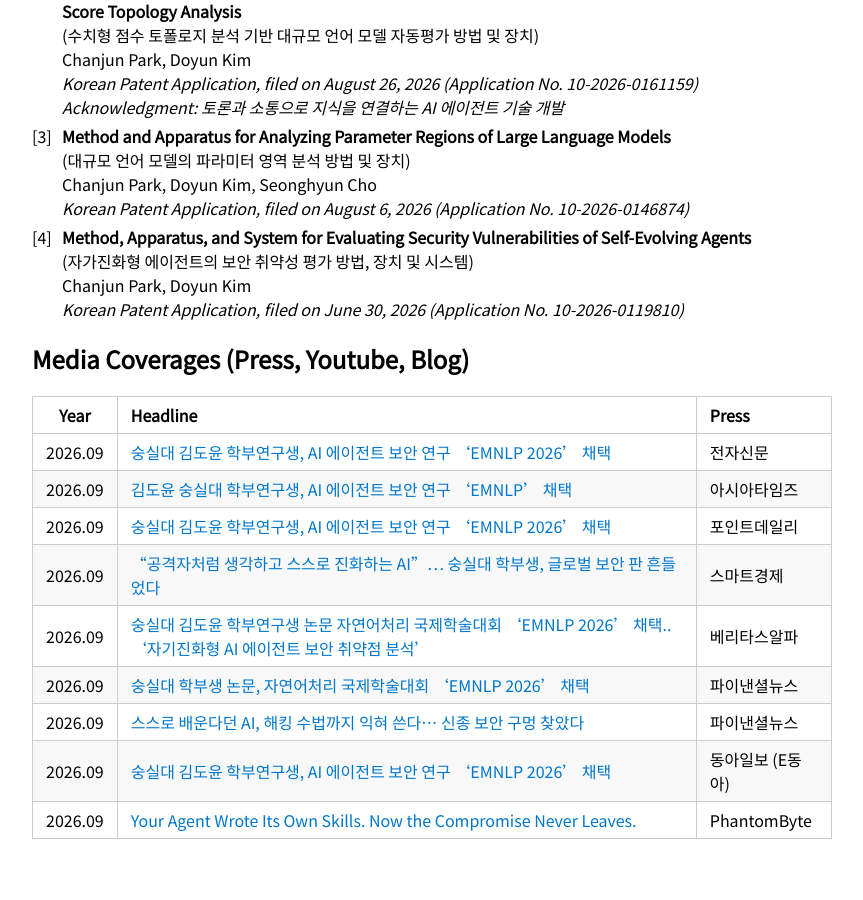
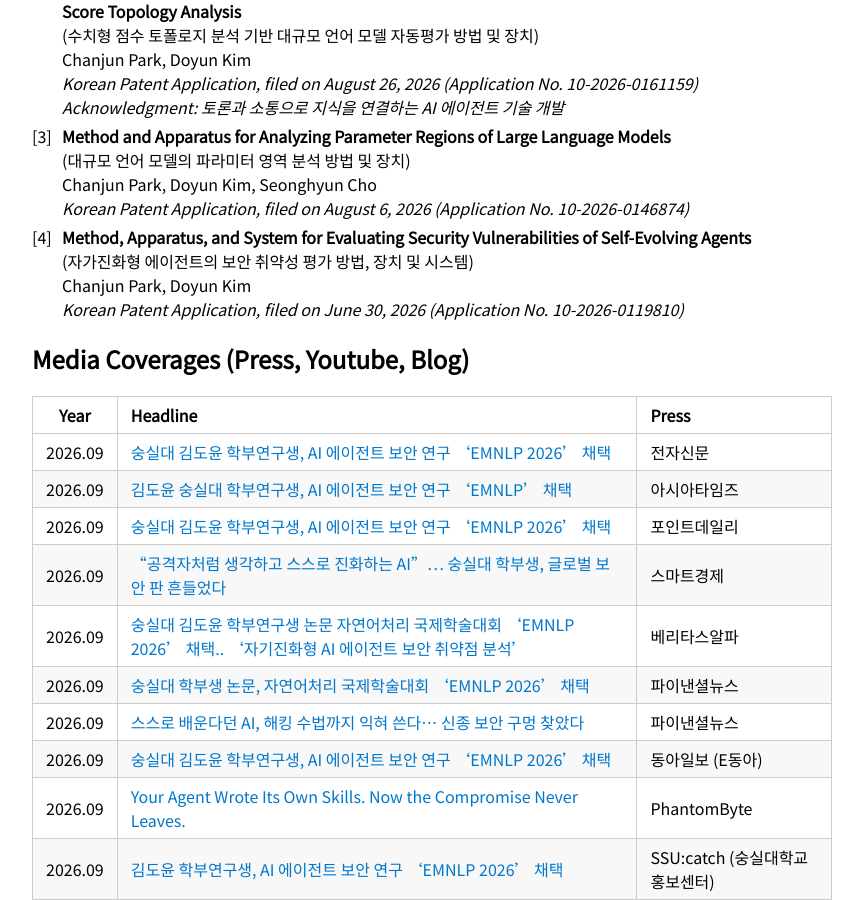
Before and after one commit to Doyun-coding/Doyun-coding.github.io, a Jekyll site: the page built from index.md, in a window 1280 px wide and 900 px high, scrolled down 1167 px. Shown: the whole window, without its empty margins (208-1071 px from the left). Built offline with Jekyll 4.4.1, drawn with Linux system fonts in a browser that asks for light colours; our own code applies the rules of GitHub Pages for plain Markdown files; before the commit the page ends 2006 px from its top, so only the background shows below that.

Commit message:
Add SSU:catch media coverage entry
Co-Authored-By: Claude Sonnet 5 <noreply@anthropic.com>

```diff
--- a/index.md
+++ b/index.md
@@ -42,3 +42,4 @@ Year | Headline | Press
 2026.09 | [스스로 배운다던 AI, 해킹 수법까지 익혀 쓴다… 신종 보안 구멍 찾았다](https://www.fnnews.com/news/202609031432293949) | 파이낸셜뉴스
 2026.09 | [숭실대 김도윤 학부연구생, AI 에이전트 보안 연구 'EMNLP 2026' 채택](http://edu.donga.com/news/articleView.html?idxno=111575) | 동아일보 (E동아)
 2026.09 | [Your Agent Wrote Its Own Skills. Now the Compromise Never Leaves.](https://articles.phantom-byte.com/your-agent-wrote-its-own-skills-now-the-compromise-never-leaves.html) | PhantomByte
+2026.09 | [김도윤 학부연구생, AI 에이전트 보안 연구 'EMNLP 2026' 채택](https://scatch.ssu.ac.kr/%EB%89%B4%EC%8A%A4%EC%84%BC%ED%84%B0/%EC%A3%BC%EC%9A%94%EB%89%B4%EC%8A%A4/?slug=%ea%b9%80%eb%8f%84%ec%9c%a4-%ed%95%99%eb%b6%80%ec%97%b0%ea%b5%ac%ec%83%9d-ai-%ec%97%90%ec%9d%b4%ec%a0%84%ed%8a%b8-%eb%b3%b4%ec%95%88-%ec%97%b0%ea%b5%ac-emnlp-2026-%ec%b1%84%ed%83%9d) | SSU:catch (숭실대학교 홍보센터)
```
